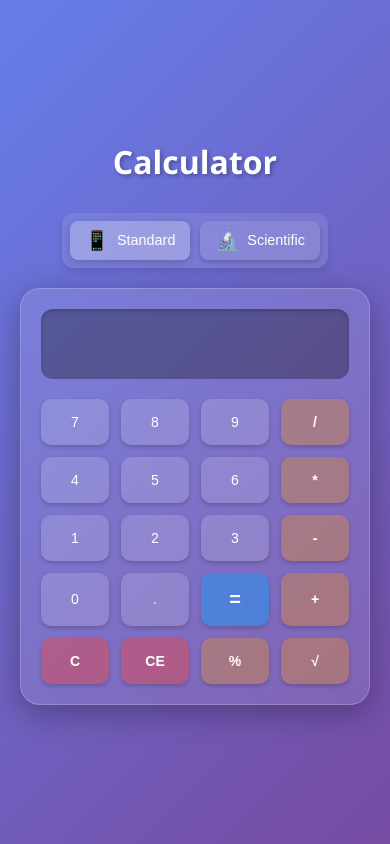
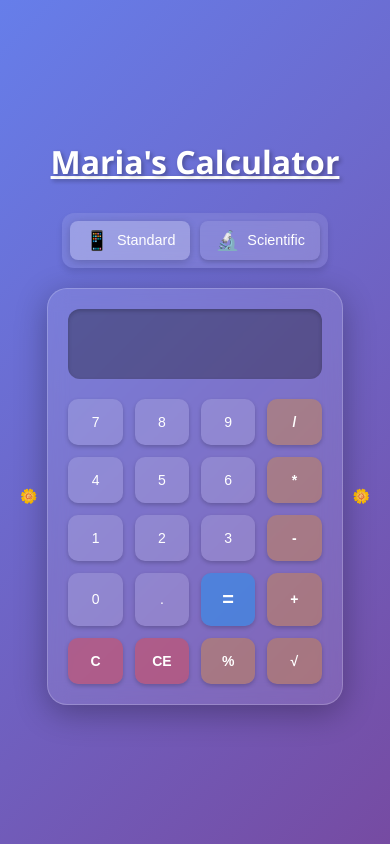
Before and after one commit to dfp-commits/calculator-app, a plain HTML site: page index.html in a window 390 px wide. Drawn offline with Linux system fonts and the light colour scheme.

Commit message:
Update calculator title to "Maria's Calculator" and add decorative flowers to the UI. Introduce a wrapper for better layout and adjust styles for improved responsiveness.

```diff
--- a/index.html
+++ b/index.html
@@ -13,7 +13,7 @@
 </head>
 <body>
   <div class="container">
-    <h1 class="title">Calculator</h1>
+    <h1 class="title">Maria's Calculator</h1>
 
     <nav class="breadcrumb">
       <button class="breadcrumb-btn active" data-mode="standard">
@@ -26,6 +26,8 @@
       </button>
     </nav>
 
+    <div class="calculator-wrapper">
+      <span class="flower-left">🌼</span>
       <div id="calculator" data-mode="standard">
         <input type="text" id="display" disabled />
 
@@ -103,6 +105,8 @@
           <button class="function">rad</button>
         </div>
       </div>
+      <span class="flower-right">🌼</span>
+    </div>
   </div>
 </body>
 </html>
--- a/styles.css
+++ b/styles.css
@@ -30,6 +30,7 @@ body {
   text-align: center;
   text-shadow: 2px 2px 4px rgba(0, 0, 0, 0.3);
   margin-bottom: 10px;
+  text-decoration: underline;
 }
 
 .breadcrumb {
@@ -169,9 +170,38 @@ button.clear:hover {
   background: rgba(244, 67, 54, 0.6);
 }
 
+/* Add calculator wrapper for flowers */
+.calculator-wrapper {
+  display: flex;
+  align-items: center;
+  justify-content: center;
+  gap: 15px;
+  width: 100%;
+  position: relative;
+}
+
+/* Flower styles - same size as button font (16px) */
+.flower-left,
+.flower-right {
+  font-size: 16px;
+  line-height: 1;
+  display: flex;
+  align-items: center;
+  justify-content: center;
+}
+
 @media (max-width: 480px) {
   .title {
     font-size: 2rem;
+  }
+
+  .calculator-wrapper {
+    gap: 10px;
+  }
+
+  .flower-left,
+  .flower-right {
+    font-size: 14px; /* Match button font size in mobile */
   }
 
   #calculator {
```
Lines whose indentation alone changed are shown as unchanged.
